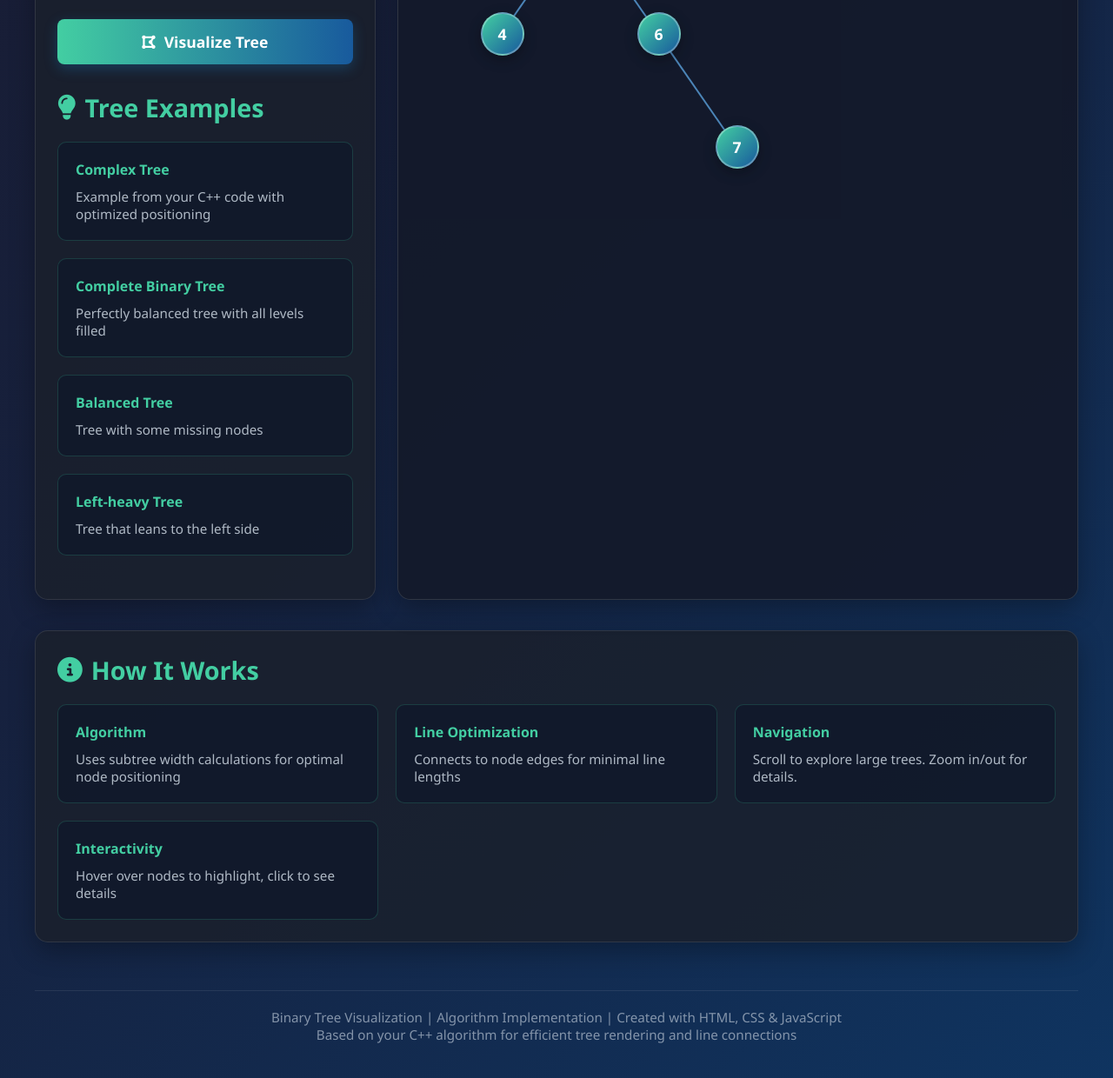
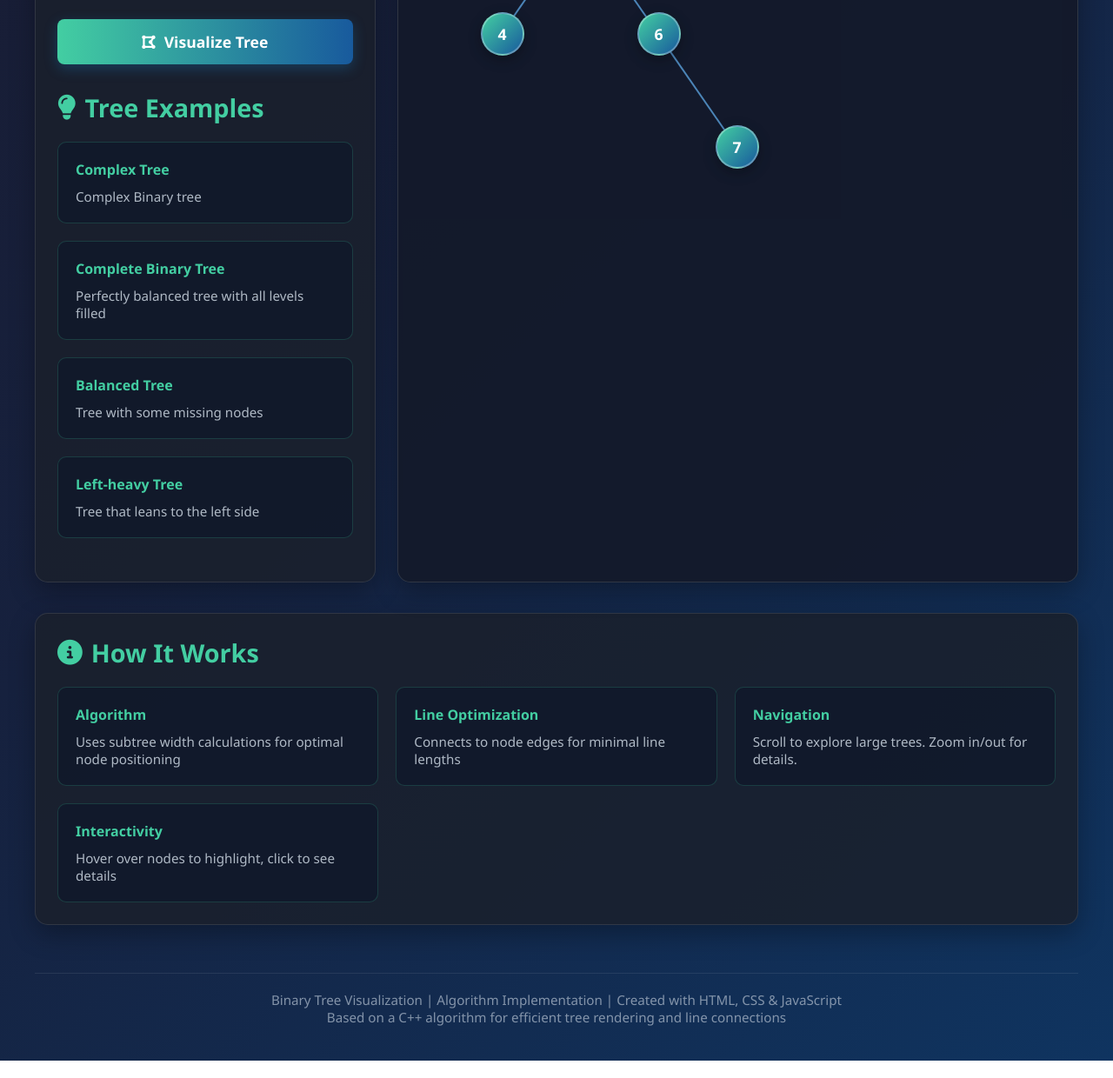
Before and after one commit to Simran-Code-48/Tree-Visualizer, a plain HTML site: page index.html in a window 1280 px wide. Shown: the part 891-2131 px from the top of the page at 87% size. Drawn offline with Linux system fonts and the light colour scheme.

Commit message:
Fix some issues

```diff
--- a/index.html
+++ b/index.html
@@ -364,7 +364,7 @@
     <div class="container">
         <header>
             <h1>Binary Tree Visualization</h1>
-            <p class="subtitle">Visualize binary trees with optimized node positioning and line connections. Based on your algorithm for efficient tree rendering.</p>
+            <p class="subtitle">Visualize binary trees with optimized node positioning and line connections. Based on efficient algorithm for efficient tree rendering.</p>
         </header>
 
         <div class="input-section">
@@ -416,7 +416,7 @@
                 <div class="examples-grid">
                     <div class="example-card" data-tree="50, 25, 75, 2, null, 55, null, null, 5, null, 59, 4, 6, 58, null, null, null, null, 7, 57, null">
                         <div class="example-title">Complex Tree</div>
-                        <div class="example-desc">Example from your C++ code with optimized positioning</div>
+                        <div class="example-desc">Complex Binary tree</div>
                     </div>
                     <div class="example-card" data-tree="1,2,3,4,5,6,7,8,9,10,11,12,13,14,15">
                         <div class="example-title">Complete Binary Tree</div>
@@ -473,7 +473,7 @@
 
         <footer>
             <p>Binary Tree Visualization | Algorithm Implementation | Created with HTML, CSS & JavaScript</p>
-            <p>Based on your C++ algorithm for efficient tree rendering and line connections</p>
+            <p>Based on a C++ algorithm for efficient tree rendering and line connections</p>
         </footer>
     </div>
 
```
